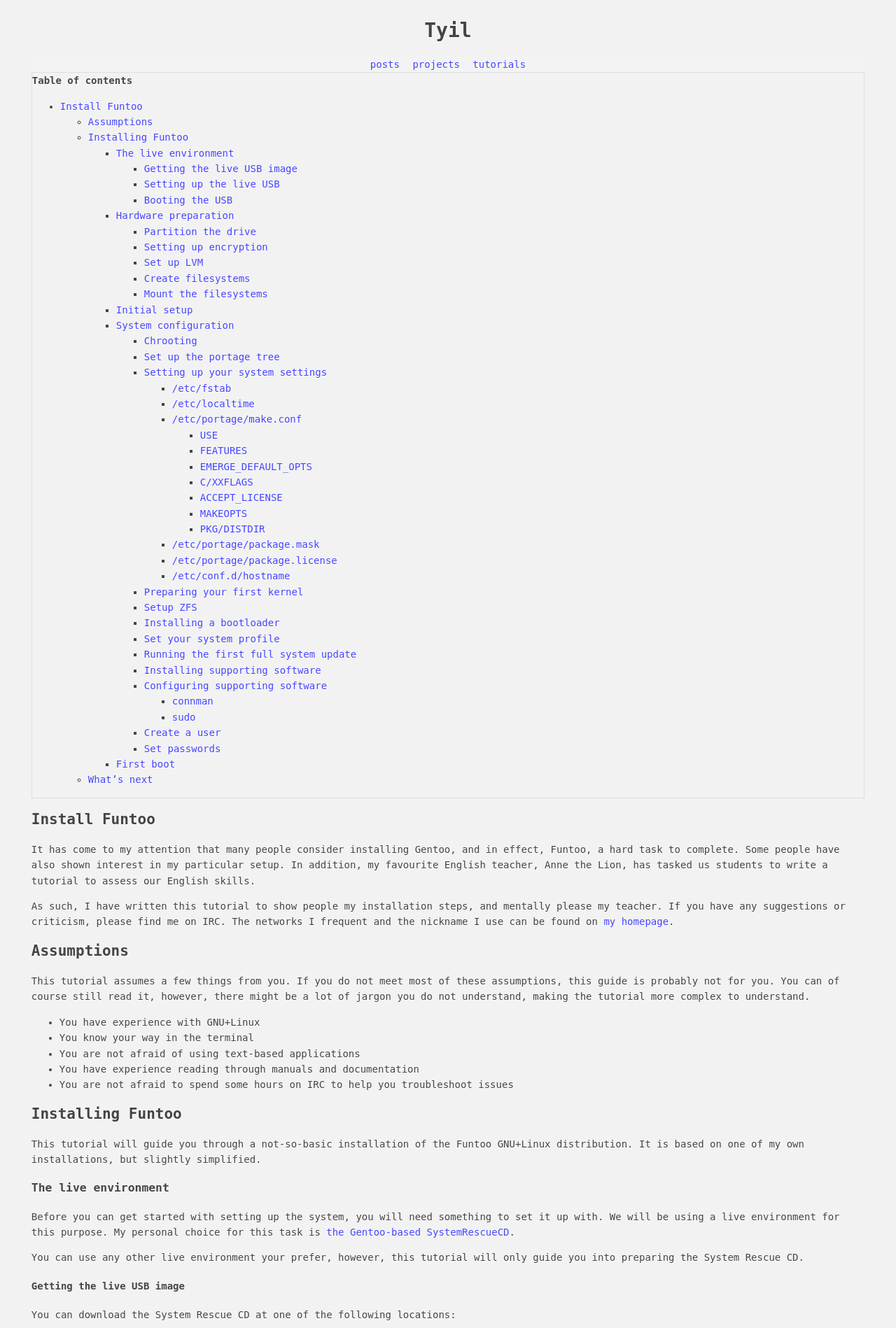
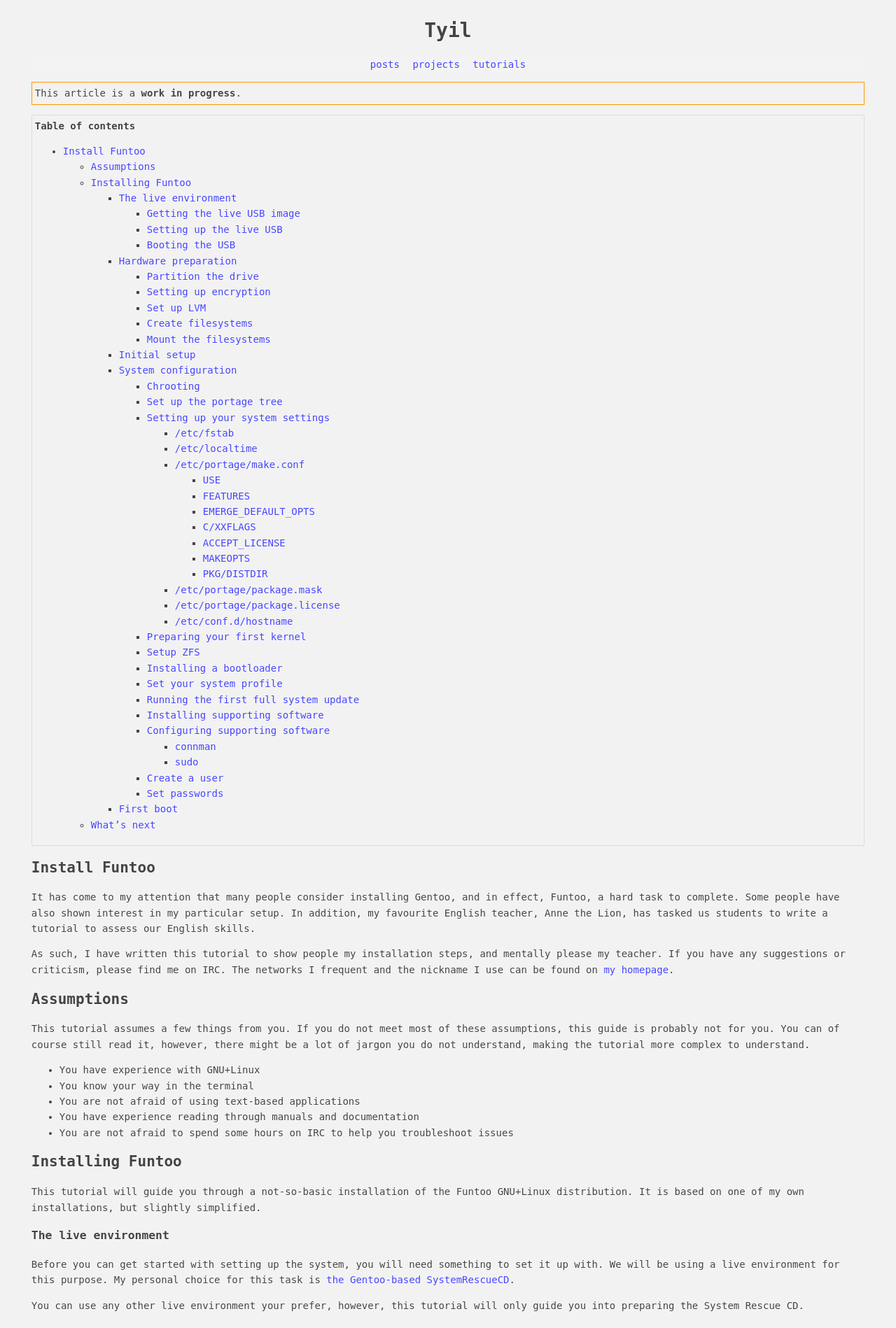
Before and after one commit to Tyil/website, a Jekyll site: the page built from _tutorials/install-funtoo.md, in a window 1280 px wide. Shown: the top 1898 px of the page at 70% size. Built offline with Jekyll 4.4.1, drawn with Linux system fonts in a browser that asks for light colours; Markdown is read by kramdown in place of the engine named in the settings.

Commit message:
Add a WIP header

```diff
--- a/_layouts/post.html
+++ b/_layouts/post.html
@@ -3,6 +3,13 @@ layout: default
 ---
 
 <article>
+	{% if page.wip %}
+	<header>
+		<p class="notice">
+			This article is a <strong>work in progress</strong>.
+		</p>
+	</header>
+	{% endif %}
 	<main>
 		{{ content | apply_toc }}
 	</main>
--- a/css/main.scss
+++ b/css/main.scss
@@ -88,3 +88,12 @@ table {
 .content-center {
 	text-align: center;
 }
+
+.toc {
+	padding: 4px;
+}
+
+.notice {
+	border: 1px solid #f90;
+	padding: 4px;
+}
```
Also changed, not shown: _pages/posts.md (+1 -1 lines), _pages/tutorials.md (+1 -1 lines), _posts/2016-10-03-on-systemd.md (+1 -0 lines), _tutorials/install-funtoo.md (+1 -0 lines).
